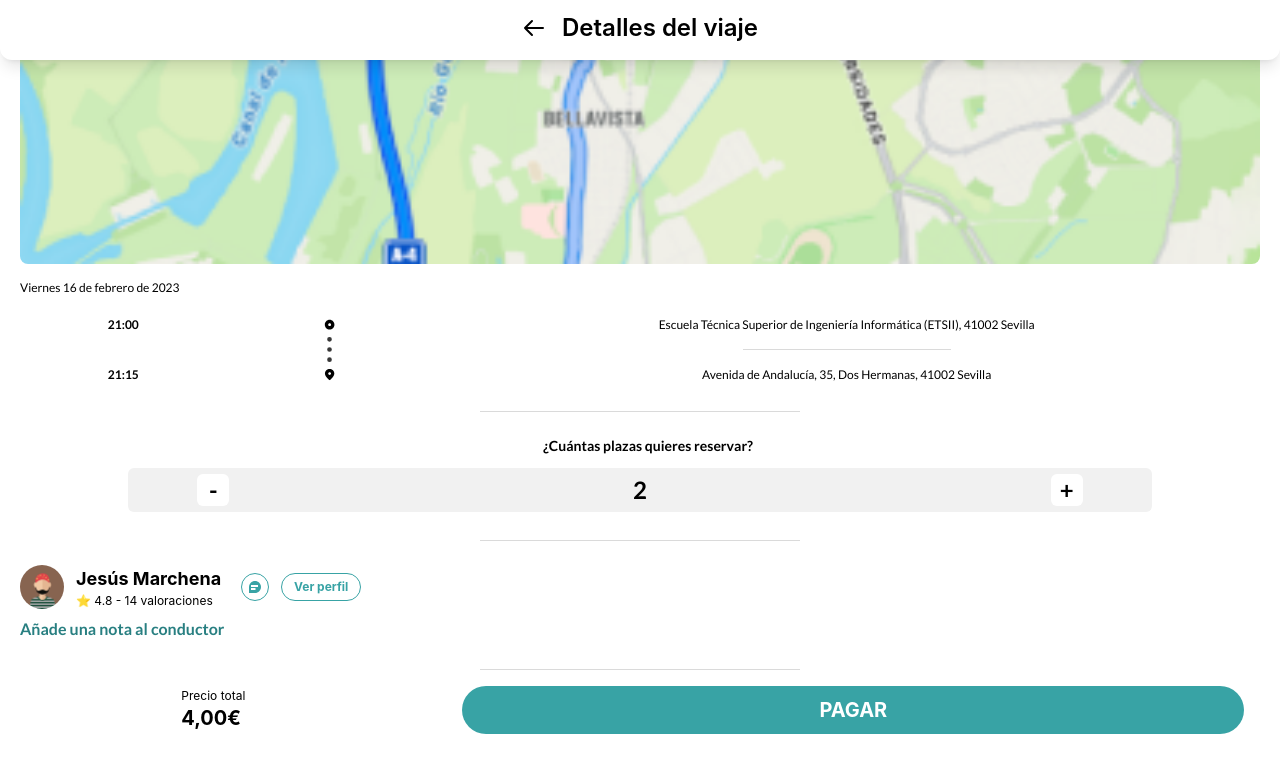
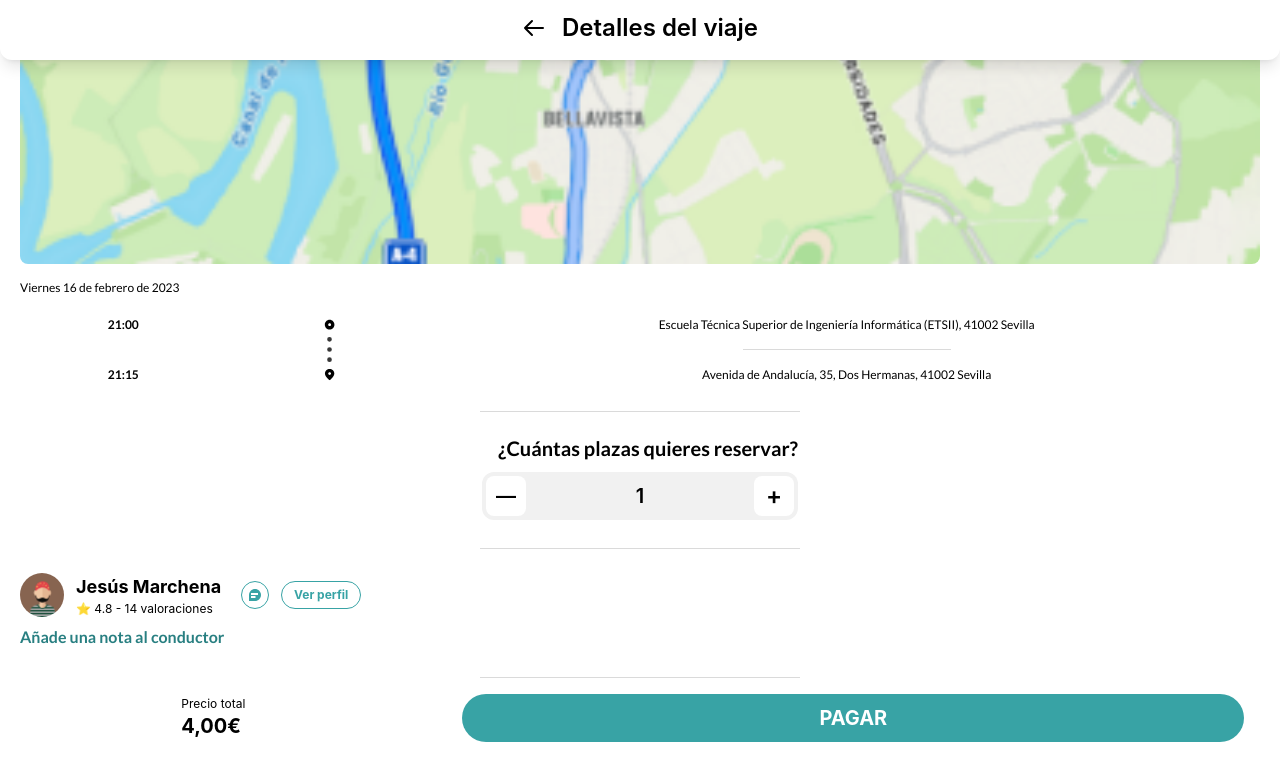
Before and after one commit to ISPP-Grupo5/BugaLink, a Next.js app in the folder bugalink-frontend/: page /ride/V1StGXR8_Z5jdHi6B-myT/detailsTwo in a window 1280 px wide. Shown: the top 780 px of the page. Built offline with nearby package versions, Linux system fonts and the light colour scheme.

Commit message:
refactor: seat selector changed for component
The seats selector in the "Detalles de viaje (2)" view has been change for a specific component also used in the "Creación de horario" view.
This way we improve code reusability.

```diff
--- a/bugalink-frontend/pages/ride/[id]/detailsTwo.tsx
+++ b/bugalink-frontend/pages/ride/[id]/detailsTwo.tsx
@@ -1,11 +1,17 @@
 import Link from 'next/link';
+import { useState } from 'react';
 import { BackButtonText } from '../../../components/buttons/Back';
 import Chat from '/public/assets/chat.svg';
 import SourcePin from '/public/assets/source-pin.svg';
 import TargetPin from '/public/assets/map-mark.svg';
 import Dots from '/public/assets/dots.svg';
+import PlusMinusCounter from '../../../components/buttons/PlusMinusCounter';
+
+const MIN_SELECTED_SEATS = 1;
+const MAX_SELECTED_SEATS = 8;
 
 export default function DetailsOne() {
+  const [selectedSeats, setSelectedSeats] = useState(1);
   return (
     <div className="flex flex-col h-full">
       <BackButtonText text="Detalles del viaje" />
@@ -46,21 +52,19 @@ export default function DetailsOne() {
       </div>
 
       {/* Seats selector */}
-      <div className="grid grid-rows-2 justify-items-center items-center mb-3">
-        <span className="font-lato font-semibold text-sm ml-4">
+      <div className="grid grid-rows-2 justify-items-center items-center justify-center mb-3">
+        <span className="font-lato font-bold text-xl ml-4">
           ¿Cuántas plazas quieres reservar?
         </span>
-        <div className="grid grid-cols-6 bg-base rounded-md h-11 w-4/5 justify-items-center items-center">
-          <div className="grid justify-items-center content-center rounded-md bg-white w-8 h-8">
-            <span className="font-lato font-bold text-2xl">-</span>
-          </div>
-          <div className="col-span-4">
-            <span className="font-lato font-bold text-2xl">2</span>
-          </div>
-          <div className="grid justify-items-center content-center rounded-md bg-white w-8 h-8">
-            <span className="font-lato font-bold text-2xl">+</span>
-          </div>
-        </div>
+        <PlusMinusCounter
+          text={selectedSeats.toString()}
+          onMinusClick={() =>
+            setSelectedSeats(Math.max(MIN_SELECTED_SEATS, selectedSeats - 1))
+          }
+          onPlusClick={() =>
+            setSelectedSeats(Math.min(MAX_SELECTED_SEATS, selectedSeats + 1))
+          }
+        />
       </div>
       <div className="grid justify-items-center">
         <hr className="mt-4 mb-4 w-80 text-border-color" />
```
